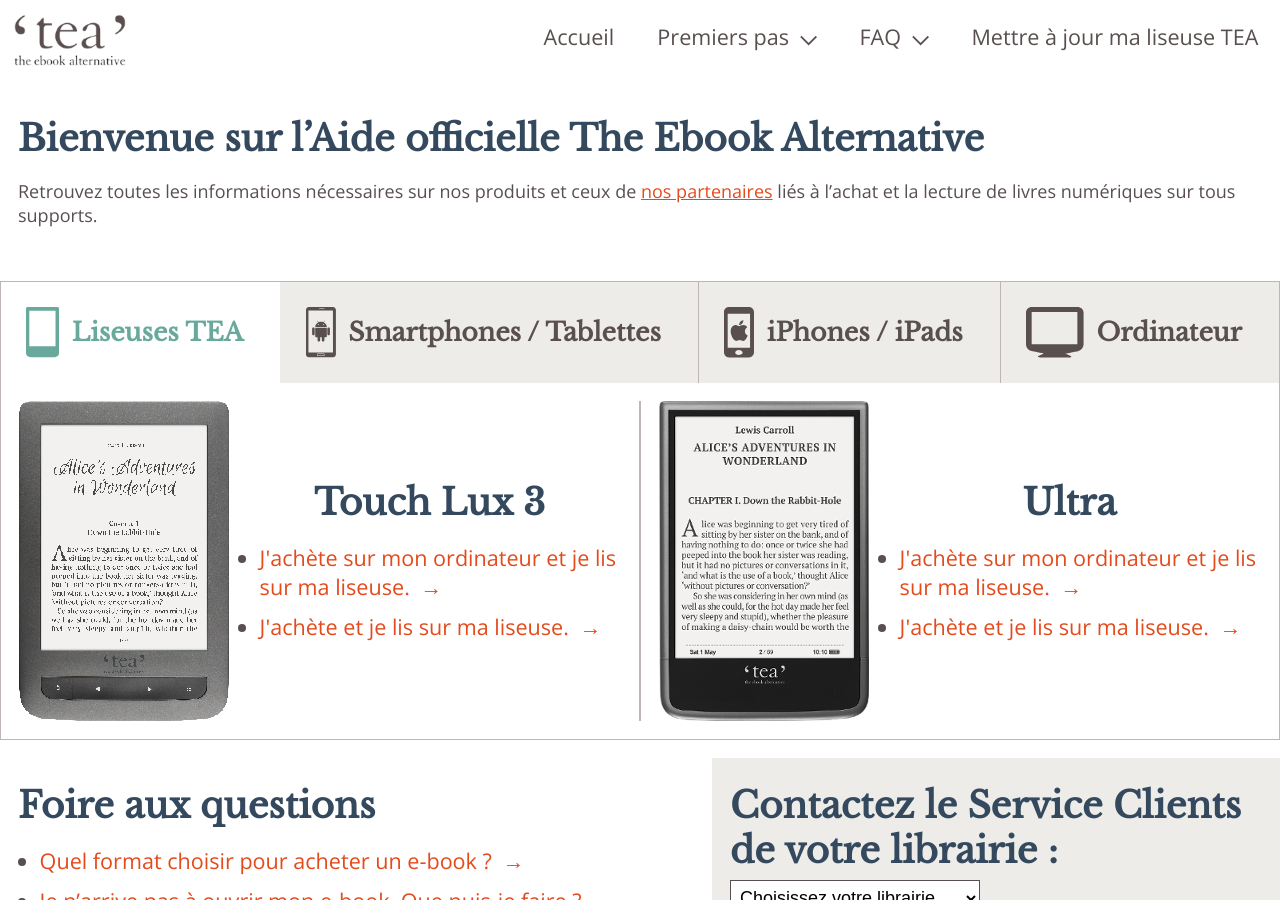
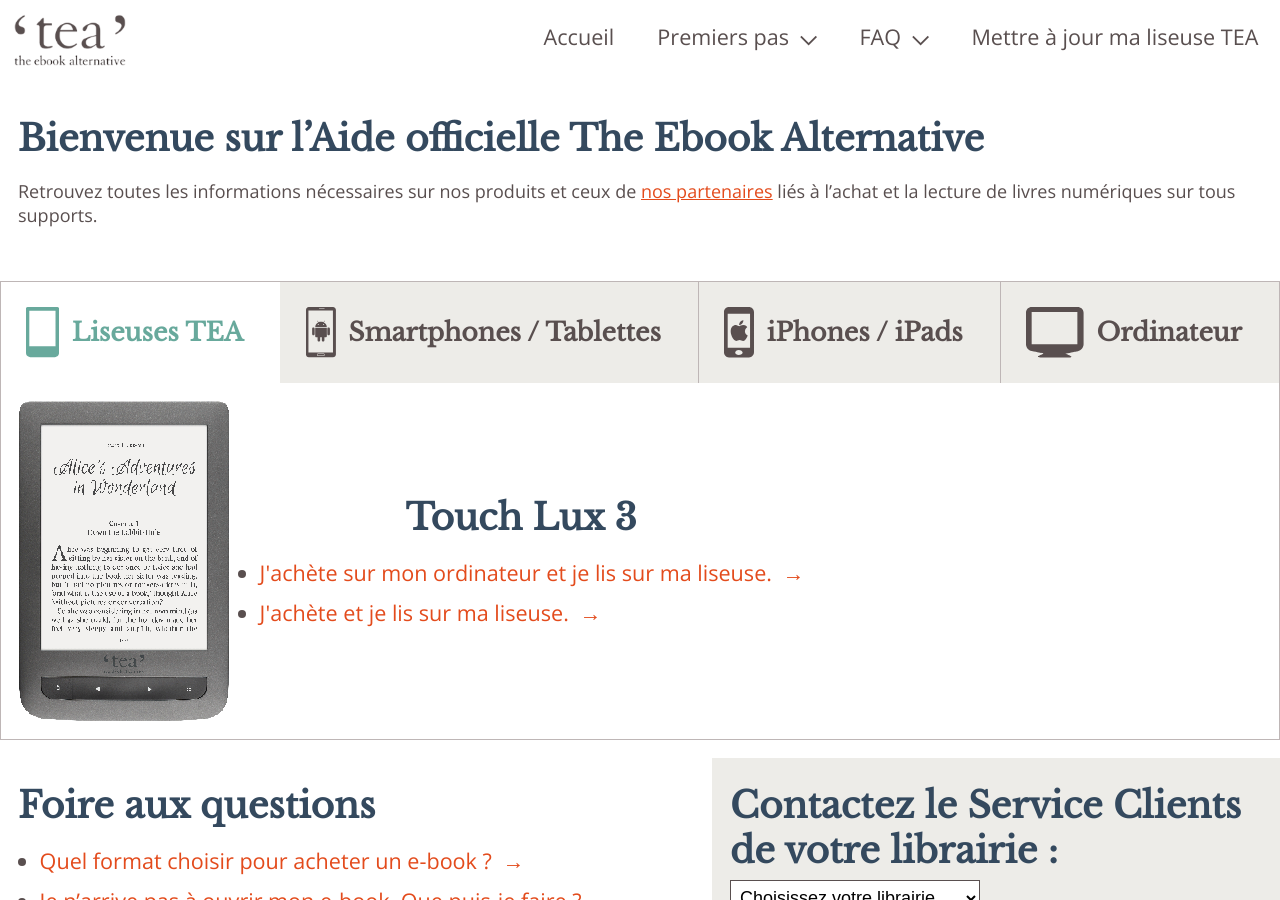
Before and after one commit to TEA-ebook/help-center, a Jekyll site: the page built from index.html, in a window 1280 px wide and 900 px high. Built offline with Jekyll 4.4.1, drawn with Linux system fonts in a browser that asks for light colours.

Commit message:
Test Ultra removal

```diff
--- a/index.html
+++ b/index.html
@@ -68,17 +68,7 @@
           </ul>
         </div>
       </div>
-      <div class="content-tab">
-        <img src="images/Ultra.png" alt="Liseuse TEA Ultra" />
-        <div>
-          <h1>Ultra</h1>
-          <ul>
-            <li><a href="web-liseuseTEA/">J'achète sur mon ordinateur et je lis sur ma liseuse.</a></li>
-            <li><a href="liseuse-liseuseTEA/">J'achète et je lis sur ma liseuse.</a></li>
-          </ul>
-        </div>
-      </div>
-    </div>
+     </div>
     <div id="android">
       <div class="content-tab">
         <img src="images/androidv1.png" alt="Application Android v1" />
```
